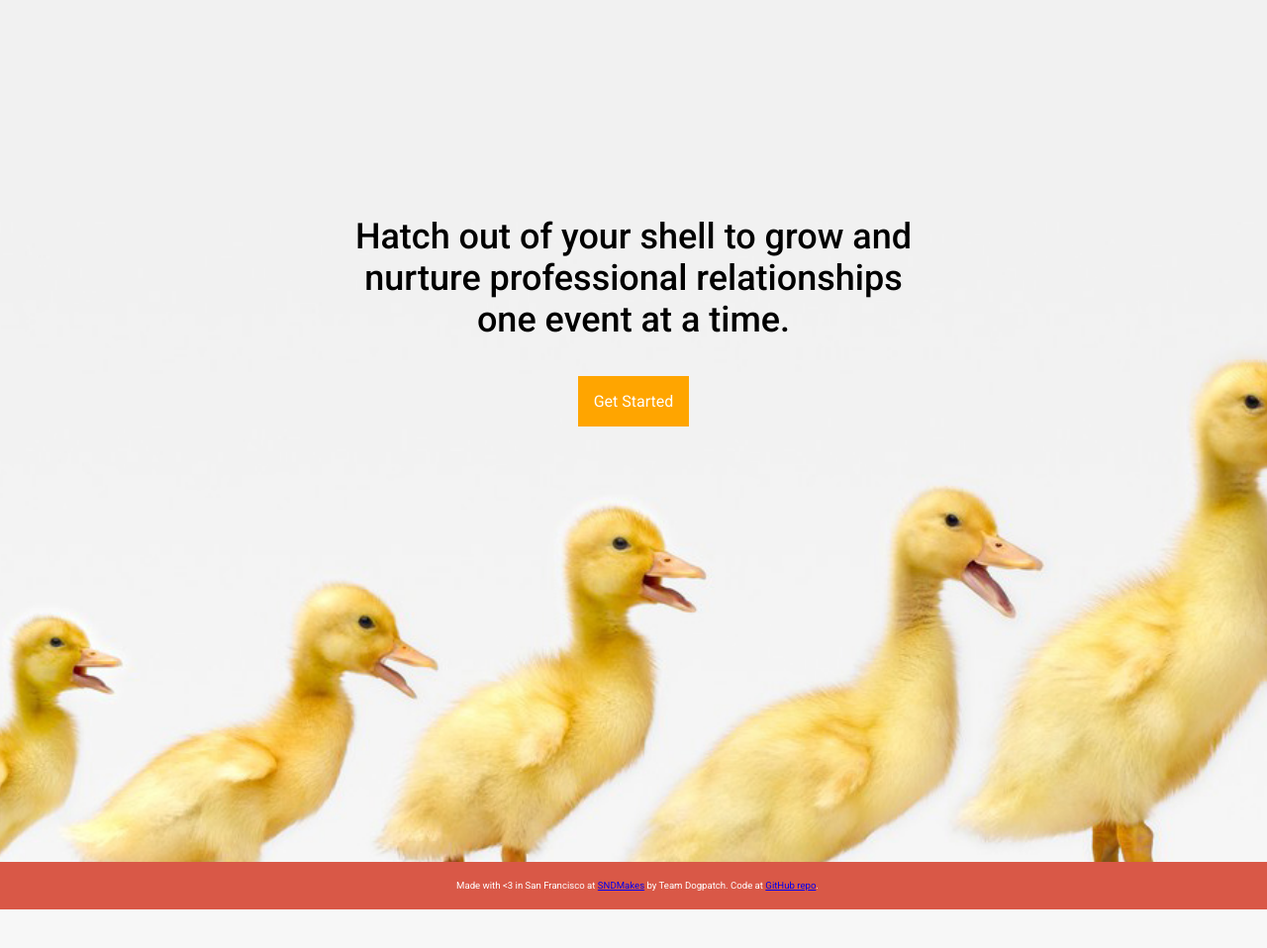
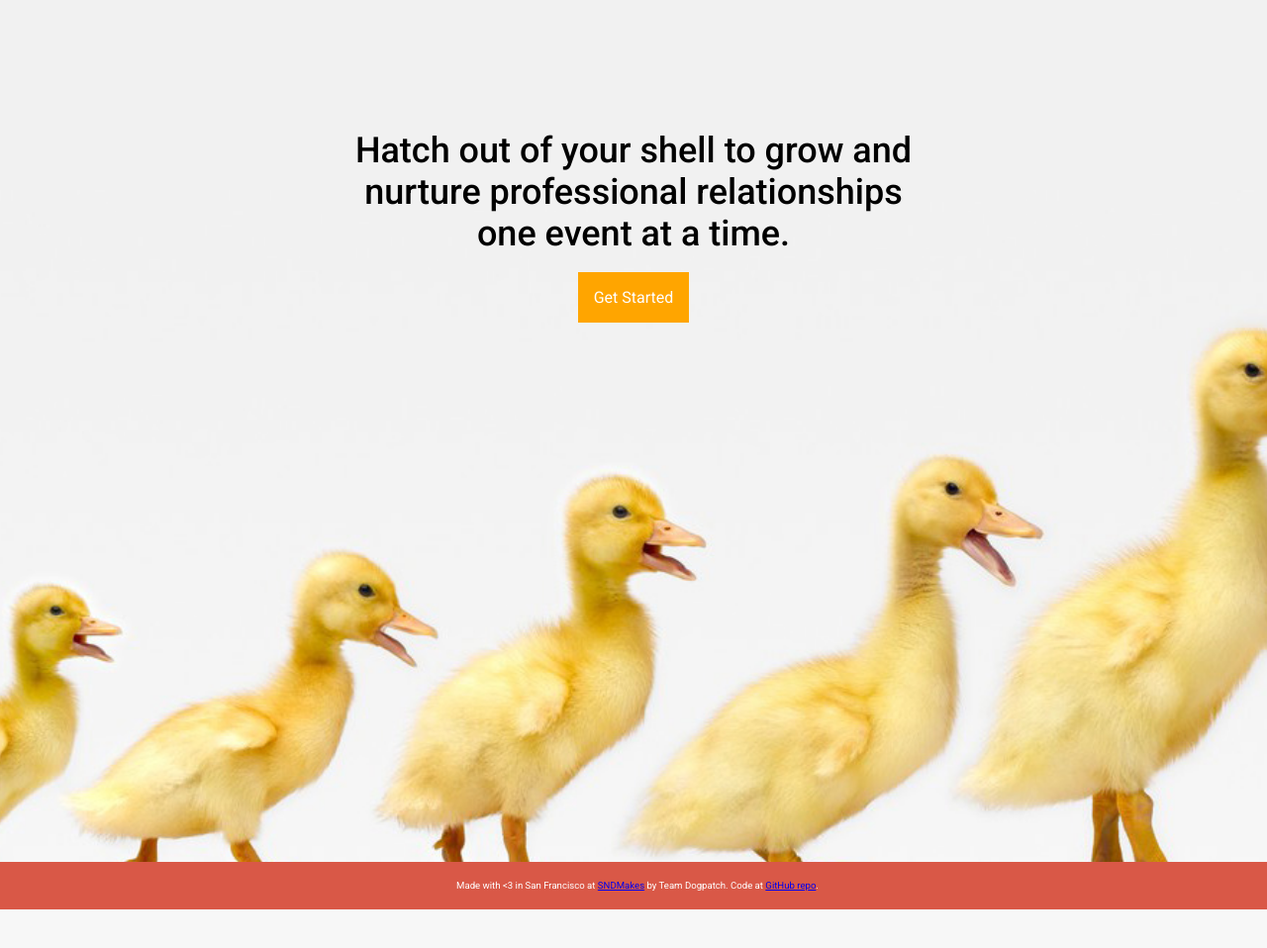
Before and after one commit to duner/sndmakes-sf, a Flask app: page / in a window 1280 px wide; the page is wider, and only the part inside the window is pictured. Shown: the part 76-1034 px from the top of that part at 99% size. Run offline with Flask 2, Linux system fonts and the light colour scheme.

Commit message:
more styles

```diff
--- a/static/styles/styles.css
+++ b/static/styles/styles.css
@@ -76,7 +76,7 @@ p {
 }
 
 .ducks {
-    border-top: 14em solid rgb(241,241,241);
+    border-top: 12em solid rgb(241,241,241);
     height: 100%;
     width: 100%;
     background-image: url(/static/images/ducks.jpg);
@@ -87,8 +87,8 @@ p {
 
 div.home {
     position: absolute;
-    bottom:25%;
-    right:25%;
+    bottom: 35%;
+    right: 25%;
     text-align: center;
     width: 50%;
 }
@@ -96,7 +96,7 @@ div.home {
 div.home h2 {
     max-width: 600px;
     margin: 0 auto;
-    margin-bottom: 1em;
+    margin-bottom: .5em;
     font-size: 2.25em;
 }
 div.home button {
```
